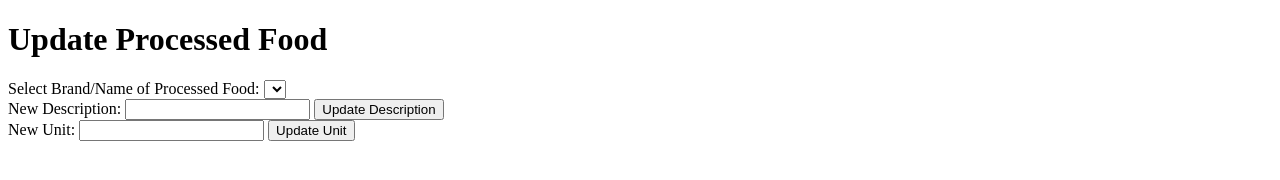
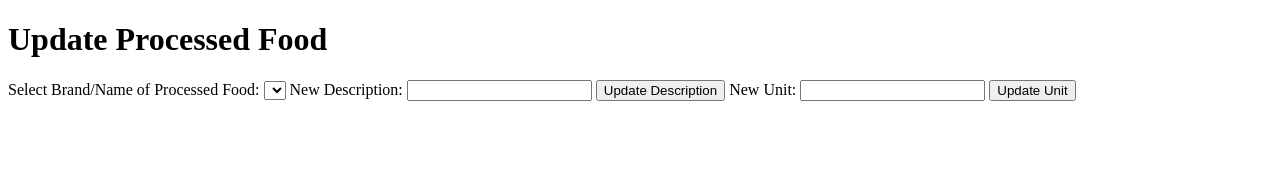
Before and after one commit to havido/Healthy-Eating-Planner, a website: page public/update_proc_food.html in a window 1280 px wide. Drawn offline with Linux system fonts and the light colour scheme; no server answers.

Commit message:
Added the Upadte Processed food page

```diff
--- a/public/update_proc_food.html
+++ b/public/update_proc_food.html
@@ -11,15 +11,11 @@
     <form id="updateForm">
         <label for="foodId">Select Brand/Name of Processed Food:</label>
         <select id="foodId" name="foodId"> <!-- Need to select options from the actual table I guess. --> </select>
-    </form>
 
-    <form id="updateDescForm">
         <label for="userDescript">New Description:</label>
         <input type="text" id="userDescript" name="userDescript" required>
         <button type="submit">Update Description</button>
-    </form>
 
-    <form id="updateUnitForm">
         <label for="pfUnit">New Unit:</label>
         <input type="text" id="pfUnit" name="pfUnit">
         <button type="submit">Update Unit</button>
```
